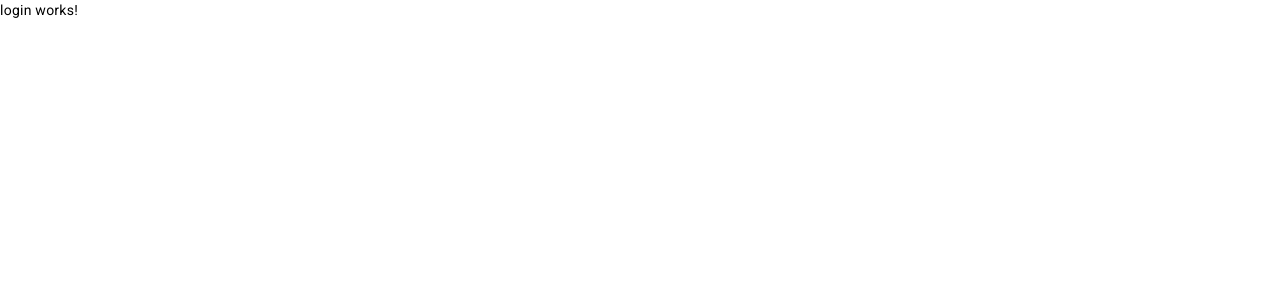
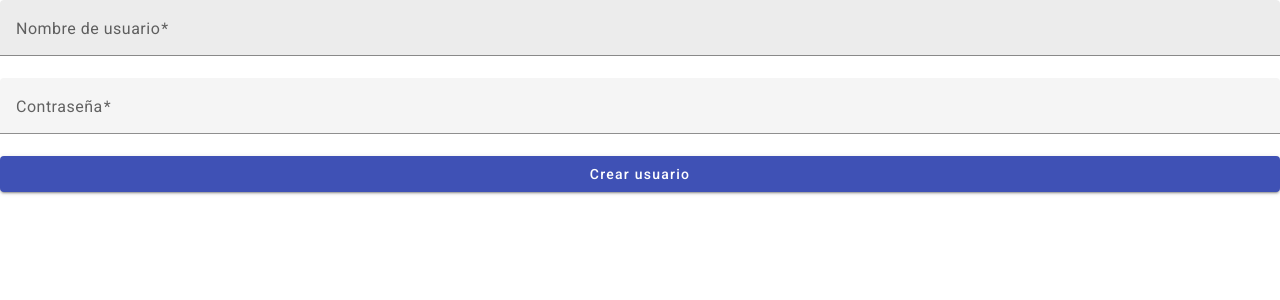
Before and after one commit to Oagomezr/dentalMooviFront2, an Angular app: page /login in a window 1280 px wide. Shown: the top 300 px of the page. Built offline with nearby package versions, Linux system fonts and the light colour scheme.

Commit message:
feat: add the login form

```diff
--- a/src/app/components/login/login.component.html
+++ b/src/app/components/login/login.component.html
@@ -1 +1,16 @@
-<p>login works!</p>
+<form [formGroup]="userFormGroup">
+
+    <mat-form-field>
+        <mat-label >Nombre de usuario</mat-label>
+        <input matInput formControlName="username">
+        <mat-error *ngIf="userFormGroup.get('username')?.errors?.['required']">Por favor ingresa el nombre de usuario</mat-error>
+        <mat-error *ngIf="userFormGroup.get('username')?.errors?.['pattern']">El nombre de usuario no puede tener espacios, comas, tildes, ñ o caracteres especiales(#, $, ~, etc).</mat-error>
+    </mat-form-field>
+
+    <mat-form-field>
+        <mat-label >Contraseña</mat-label>
+        <input matInput formControlName="password">
+        <mat-error *ngIf="userFormGroup.get('password')?.errors?.['required']">por favor ingresa la contraseña</mat-error>
+    </mat-form-field>
+    <button type="submit" mat-raised-button color="primary">Crear usuario</button>
+</form>
--- a/src/app/components/login/login.component.scss
+++ b/src/app/components/login/login.component.scss
@@ -0,0 +1,4 @@
+form{
+    display: flex;
+    flex-direction: column;
+}
--- a/src/app/components/login/login.component.ts
+++ b/src/app/components/login/login.component.ts
@@ -1,4 +1,5 @@
 import { Component } from '@angular/core';
+import { FormControl, FormGroup, Validators } from '@angular/forms';
 
 @Component({
   selector: 'app-login',
@@ -6,5 +7,8 @@ import { Component } from '@angular/core';
   styleUrls: ['./login.component.scss']
 })
 export class LoginComponent {
-
+  userFormGroup = new FormGroup({
+    username: new FormControl('', { validators:[Validators.required, Validators.pattern('^[a-zA-Z0-9_-]*$')], updateOn: 'blur'}),
+    password: new FormControl('', { validators: Validators.required, updateOn: 'blur'})
+  });
 }
```
